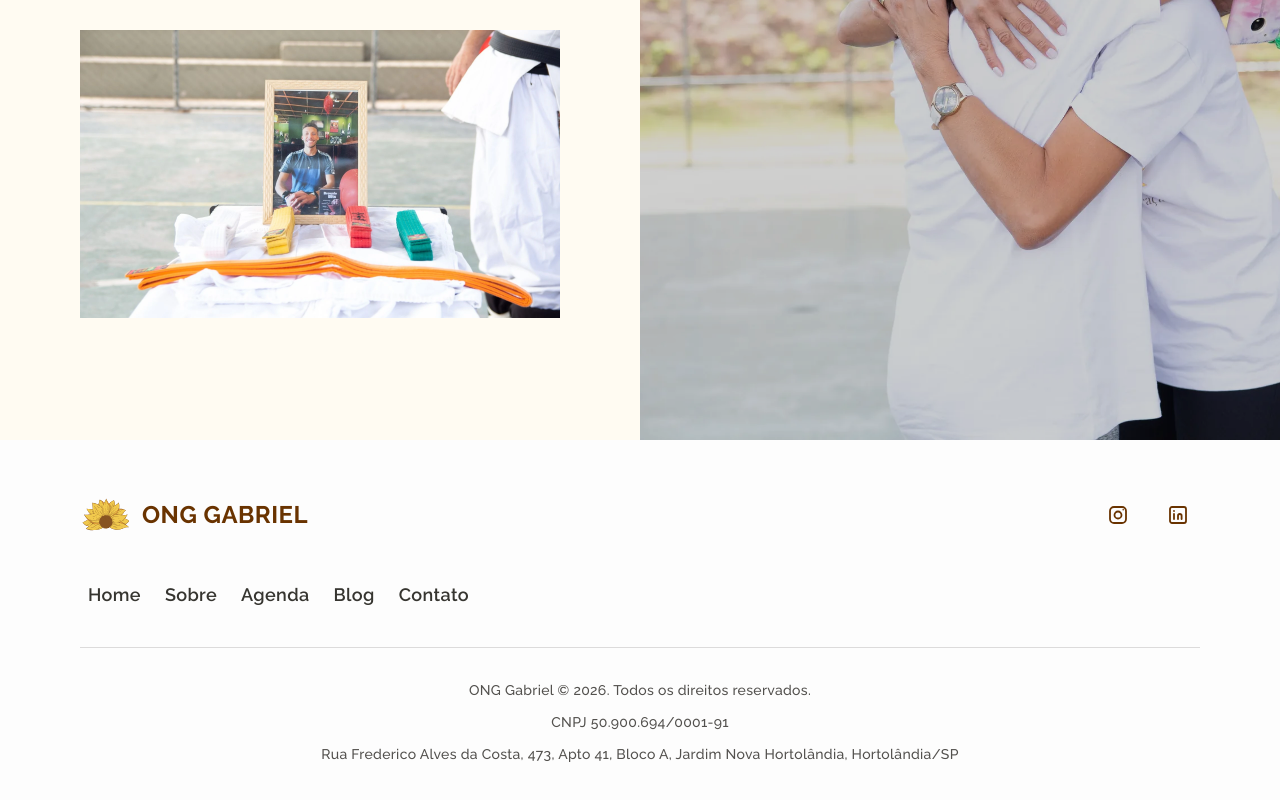
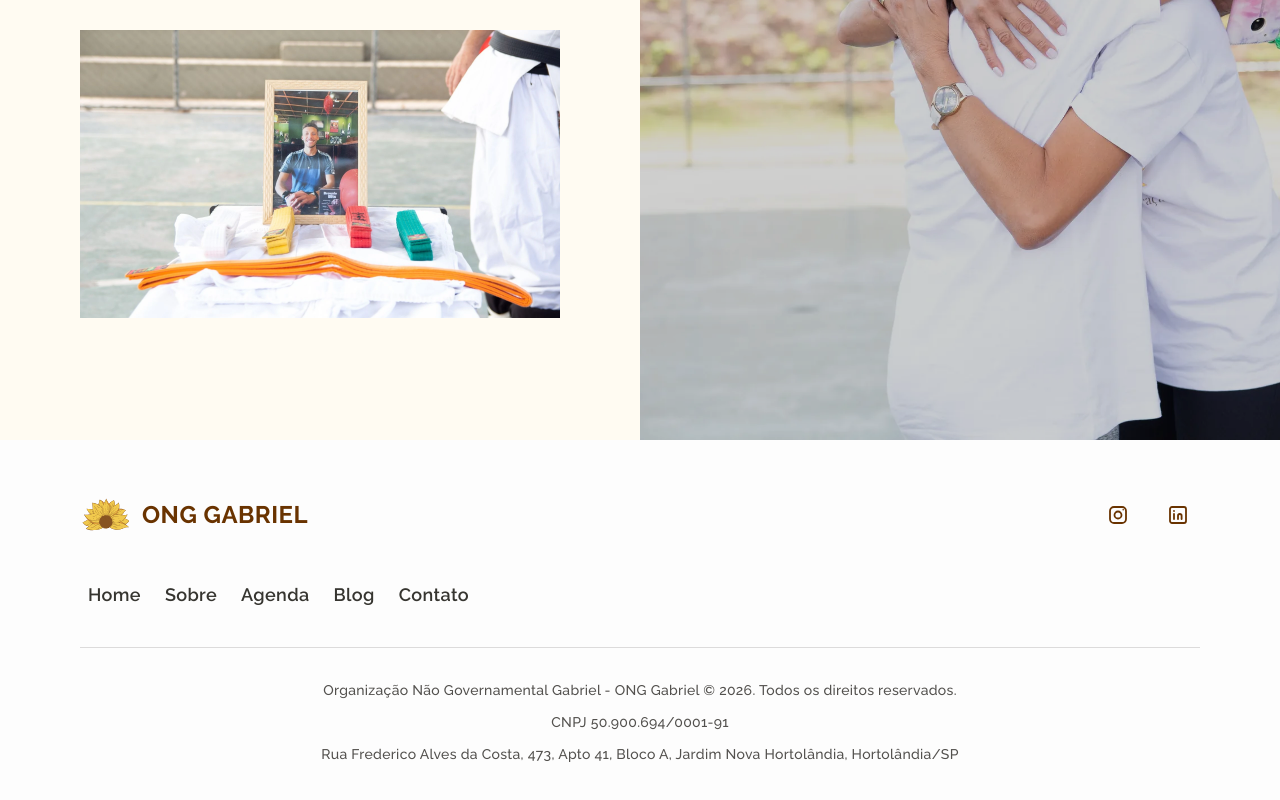
Before and after one commit to onggabrieldev/ong-gabriel, a Next.js app in the folder frontend/: page / in a window 1280 px wide. Shown: the part 5427-6227 px from the top of the page. Built offline with nearby package versions, Linux system fonts and the light colour scheme; a web font is replaced by a local one.

Commit message:
fix(site): show the full legal name in the footer copyright

```diff
--- a/frontend/components/site/site-footer.tsx
+++ b/frontend/components/site/site-footer.tsx
@@ -58,7 +58,8 @@ export function SiteFooter() {
 
         <div className="flex flex-col items-center gap-3 text-center text-sm font-medium text-muted">
           <p>
-            {siteName} © <CopyrightYear />. Todos os direitos reservados.
+            Organização Não Governamental Gabriel - {siteName} © <CopyrightYear />. Todos os
+            direitos reservados.
           </p>
           <p>CNPJ {organizationLegal.cnpj}</p>
           <address className="not-italic">{organizationLegal.address}</address>
```
